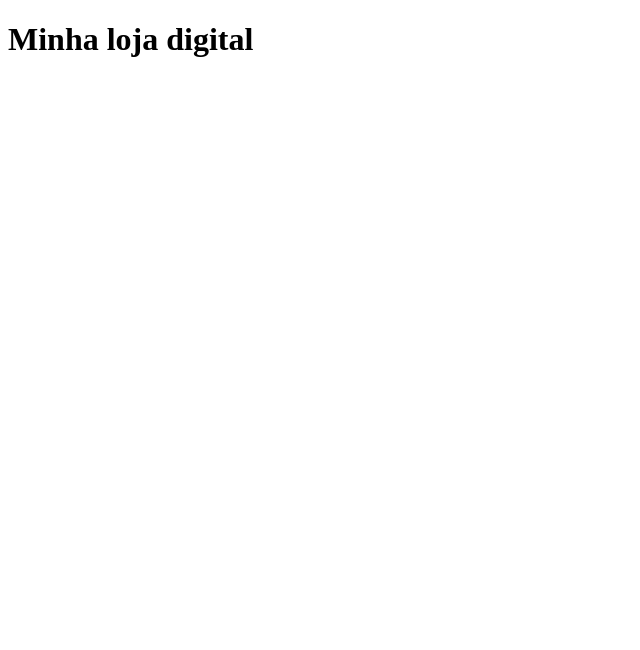
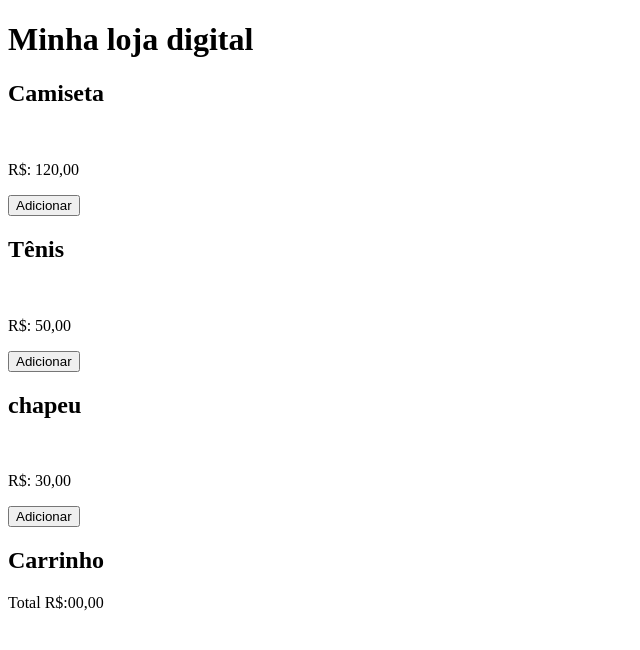
Before and after one commit to JeannyLira/Carrinho_de_compra, a plain HTML site: page index.html in a window 1280 px wide. Shown: the whole page, without its empty margins (0-640 px from the left). Drawn offline with Linux system fonts and the light colour scheme.

Commit message:
criei a pagina index,html com as tags

```diff
--- a/index.html
+++ b/index.html
@@ -6,6 +6,42 @@
     <title>loja digital</title>
 </head>
 <body>
-    <h1>Minha loja digital</h1>
+    <header>
+        <h1>Minha loja digital</h1>
+    </header>
+    <main>
+        <section class="produtos">
+            <div class="lista-produtos">
+                <div class="produto">
+                <h2>Camiseta</h2>
+                <img src=""></img>
+                <p>R$: 120,00</p>
+                <button class="add-item">Adicionar</button>
+                </div>
+
+                 <div class="produto">
+                <h2>Tênis</h2>
+                <img src=""></img>
+                <p>R$: 50,00</p>
+                <button class="add-item">Adicionar</button>
+                </div>
+
+                 <div class="produto">
+                <h2>chapeu</h2>
+                <img src=""></img>
+                <p>R$: 30,00</p>
+                <button class="add-item">Adicionar</button>
+                </div>
+            </div>
+
+        </section>
+
+        <section class="carrinho">
+            <h2>Carrinho</h2>
+            <ul id="lista-carrinho"></ul>
+            <p id="total">Total R$:00,00</p>
+
+        </section>
+    </main>
 </body>
 </html>
```
